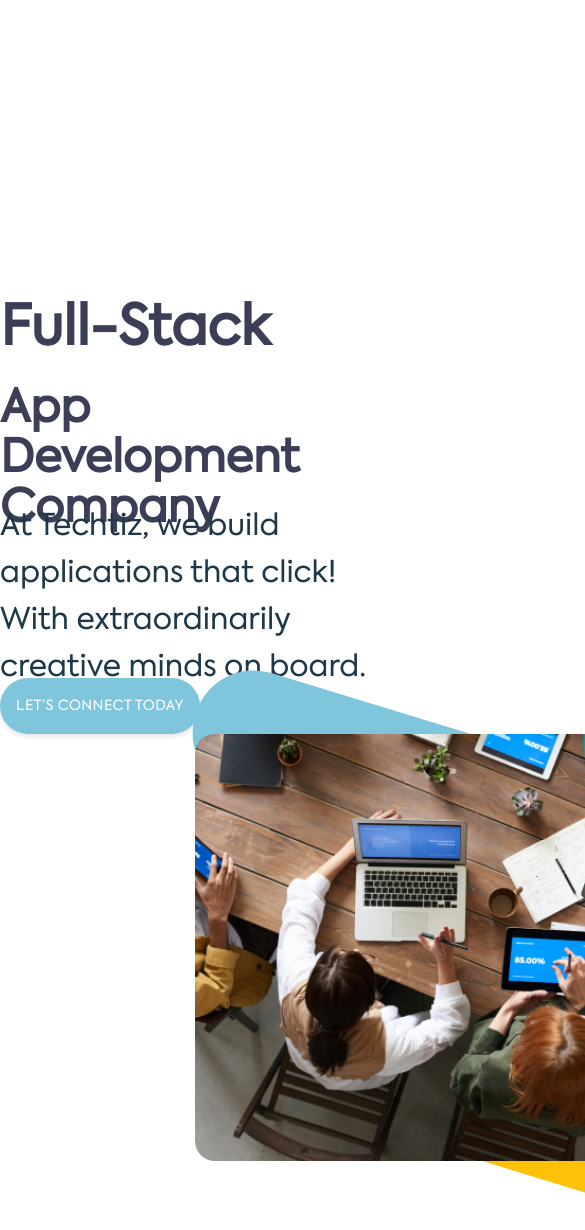
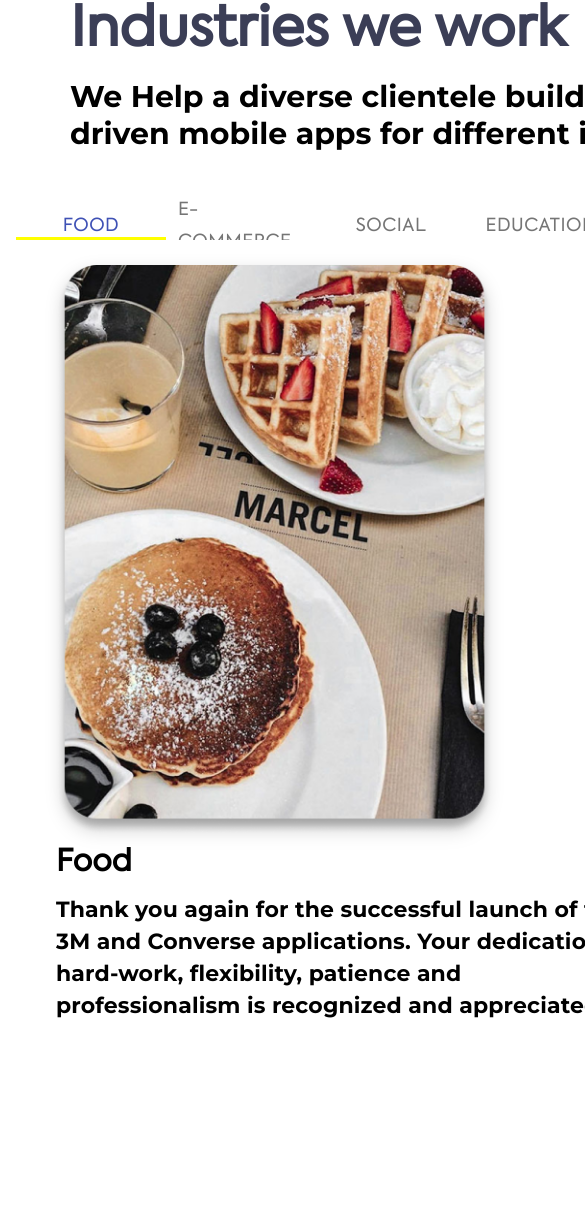
Before and after one commit to mohsinghafoor/techtiz, a React (Create React App) app: page / in a window 390 px wide. Shown: the top 1230 px of the page, 585 px wide, since content can reach past the window. After the commit the page ends 1092 px from the top, so only its background shows below. Built offline with nearby package versions, Linux system fonts and the light colour scheme.

Commit message:
made feedback,process and projects responsive with grids

```diff
--- a/src/App.js
+++ b/src/App.js
@@ -14,14 +14,14 @@
 function App() {
   return (
     <>
+      <Industries />
+      {/* <Header />
       <FullStack />
-      {/* <Header />
-
       <Services />
       <Process />
       <Projects />
-      <Industries />
       <Feedback />
+
       <Pricing /> */}
       {/* <ContactUs />
       <Footer />
--- a/src/components/feedback/index.jsx
+++ b/src/components/feedback/index.jsx
@@ -7,25 +7,21 @@
 
 const useStyles = makeStyles((theme) => ({
   root: {
-    flexGrow: 1,
+    display: "flex",
+    alignItems: "center",
+    flexDirection: "column",
   },
   eclipse: {
     position: "absolute",
     width: 873,
     height: 873,
-    left: 344,
-    top: 3875,
     borderRadius: "30rem",
     border: " 100px solid rgba(127, 198, 220, 0.1)",
     boxSizing: "border-box",
   },
   heading: {
-    position: "absolute",
     width: 852,
-    height: 214,
-    left: 354,
-    top: 3992,
-
+    marginTop: 100,
     fontFamily: "Axiforma",
     fontStyle: "normal",
     fontWeight: 800,
@@ -36,12 +32,8 @@
     color: "#3B3E56",
   },
   subheading: {
-    position: "absolute",
     width: 949,
-    height: 209,
-    left: 306,
-    top: 4159,
-
+    marginTop: 50,
     fontFamily: " Axiforma",
     fontStyle: "normal",
     fontWeight: 300,
@@ -54,93 +46,74 @@
     color: "#777777",
   },
   name: {
-    position: "absolute",
     width: 427,
-    height: 40,
-    left: 567,
-    top: 4300,
-
     fontFamily: "Axiforma",
     fontStyle: "normal",
     fontWeight: 800,
     fontSize: 30,
     lineHeight: "50px",
     textAlign: " center",
-
     color: "#000000",
+    marginTop: 30,
   },
   company: {
-    position: "absolute",
     width: 200,
     height: 40,
-    left: 670,
-    top: 4360,
-
+    marginTop: 20,
     fontFamily: "Montserrat",
     fontStyle: "normal",
     fontWeight: "normal",
     fontSize: 30,
     lineHeight: "37px",
     textAlign: "center",
-
     color: "#1840CF",
   },
   dflex: {
-    position: "absolute",
+    display: "flex",
     width: 550,
+    marginTop: 70,
     height: 141,
-    left: 500,
-    top: 4500,
-
     background: "#FAFCFF",
     boxShadow: "0px 5px 8px rgba(0, 0, 0, 0.1)",
     borderRadius: 25,
   },
   clutchimg: {
-    position: "absolute",
     width: 149,
     height: 40,
-    left: 509,
-    top: 4535,
+    marginTop: 30,
   },
   starbox: {
     display: "flex",
     justifyContent: "space-between",
     width: 160,
-    marginLeft: 170,
-    marginTop: 38,
   },
   star: {
     color: "#FFC107",
   },
   text: {
-    position: "absolute",
     width: 368,
     height: 41,
-    left: 675,
-    top: 4570,
-
     fontFamily: " Montserrat",
     fontStyle: "normal",
     fontWeight: "normal",
     fontSize: 16,
     lineHeight: "20px",
-
+    textDecoration: "none",
     color: "#000000",
   },
   leftarrow: {
     position: "absolute",
-    left: 105,
-    top: 4232,
     color: "black",
+    marginTop: 400,
+    marginLeft: "-40rem",
     fontSize: 40,
     transform: "rotate(-135.12deg)",
   },
   rightarrow: {
     position: "absolute",
-    left: 1395,
-    top: 4232,
     fontSize: 40,
+    marginTop: 400,
+    marginLeft: "40rem",
     transform: "rotate(44deg)",
   },
 }));
@@ -152,17 +125,20 @@
     <Container className={classes.root}>
       <CallMadeIcon className={classes.leftarrow} />
       <Box className={classes.eclipse}></Box>
-      <Typography className={classes.heading}>
+      <Box className={classes.heading}>
         Valuable Feedbacks from our Satisfied Clients
-      </Typography>
-      <Typography className={classes.subheading}>
+      </Box>
+      <Box className={classes.subheading}>
         "They have gone above and beyond to make very tight deadlines and exceed
         my expectations."
-      </Typography>
-      <Typography className={classes.name}>Norbu Snow-Shiva, COO</Typography>
-      <Typography className={classes.company}>World Tree Consulting</Typography>
+      </Box>
+      <Box className={classes.name}>Norbu Snow-Shiva, COO</Box>
+      <Box className={classes.company}>World Tree Consulting</Box>
       <a href="https://clutch.co/profile/techtiz-0#reviews">
+        {" "}
         <Box className={classes.dflex}>
+          <img src={clutch} alt="" className={classes.clutchimg} />
+          <Box style={{ marginTop: 40, marginLeft: 10 }}>
             <Box className={classes.starbox}>
               <StarIcon className={classes.star} />
               <StarIcon className={classes.star} />
@@ -170,13 +146,12 @@
               <StarIcon className={classes.star} />
               <StarIcon className={classes.star} />
             </Box>
-        </Box>
-        <img src={clutch} alt="" className={classes.clutchimg} />
-
-        <Typography className={classes.text}>
+            <Box className={classes.text}>
               Rated 5.0/5.0 for web development, mobile development and design
               services
-        </Typography>
+            </Box>
+          </Box>
+        </Box>
       </a>
       <CallMadeIcon className={classes.rightarrow} />
     </Container>
--- a/src/components/industries/ecommerce.jsx
+++ b/src/components/industries/ecommerce.jsx
@@ -1,6 +1,6 @@
 import React from "react";
 import { makeStyles } from "@material-ui/core/styles";
-import { Container, Typography } from "@material-ui/core";
+import { Container, Typography, Box } from "@material-ui/core";
 import ecommerce from "../../assets/ecommercimg.png";
 
 const useStyles = makeStyles((theme) => ({
@@ -8,7 +8,6 @@
     flexGrow: 1,
   },
   img: {
-    position: "absolute",
     width: 437,
     height: 571,
     left: 170,
@@ -17,7 +16,6 @@
     borderRadius: 34,
   },
   heading: {
-    position: "absolute",
     display: "flex",
     maxWidth: 729,
     height: 52,
@@ -34,7 +32,6 @@
     color: "#000000",
   },
   subheading: {
-    position: "absolute",
     display: "flex",
     maxWidth: 584,
     height: 174,
@@ -58,12 +55,12 @@
   return (
     <Container className={classes.root}>
       <img src={ecommerce} alt="" className={classes.img} />
-      <Typography className={classes.heading}>FoE-Commerce </Typography>
-      <Typography className={classes.subheading}>
+      <Box className={classes.heading}>FoE-Commerce </Box>
+      <Box className={classes.subheading}>
         Thank you again for the successful launch of the 3M and Converse
         applications. Your dedication, hard-work, flexibility, patience and
         professionalism is recognized and appreciated.
-      </Typography>
+      </Box>
     </Container>
   );
 }
--- a/src/components/industries/education.jsx
+++ b/src/components/industries/education.jsx
@@ -1,6 +1,6 @@
 import React from "react";
 import { makeStyles } from "@material-ui/core/styles";
-import { Container, Typography } from "@material-ui/core";
+import { Container, Typography, Box } from "@material-ui/core";
 import education from "../../assets/education.png";
 
 const useStyles = makeStyles((theme) => ({
@@ -8,22 +8,14 @@
     flexGrow: 1,
   },
   img: {
-    position: "absolute",
     width: 437,
     height: 571,
-    left: 170,
-    top: 3220,
-
     borderRadius: 34,
   },
   heading: {
-    position: "absolute",
     display: "flex",
     maxWidth: 729,
     height: 52,
-    left: 674,
-    top: 3547,
-
     fontFamily: "Axiforma",
     fontStyle: "normal",
     fontWeight: 800,
@@ -34,7 +26,6 @@
     color: "#000000",
   },
   subheading: {
-    position: "absolute",
     display: "flex",
     maxWidth: 584,
     height: 174,
@@ -58,12 +49,12 @@
   return (
     <Container className={classes.root}>
       <img src={education} alt="" className={classes.img} />
-      <Typography className={classes.heading}>Education </Typography>
-      <Typography className={classes.subheading}>
+      <Box className={classes.heading}>Education </Box>
+      <Box className={classes.subheading}>
         Thank you again for the successful launch of the 3M and Converse
         applications. Your dedication, hard-work, flexibility, patience and
         professionalism is recognized and appreciated.
-      </Typography>
+      </Box>
     </Container>
   );
 }
--- a/src/components/industries/food.jsx
+++ b/src/components/industries/food.jsx
@@ -1,6 +1,6 @@
 import React from "react";
 import { makeStyles } from "@material-ui/core/styles";
-import { Container, Typography } from "@material-ui/core";
+import { Container, Typography, Box } from "@material-ui/core";
 import food from "../../assets/food.png";
 
 const useStyles = makeStyles((theme) => ({
@@ -8,7 +8,6 @@
     flexGrow: 1,
   },
   foodimg: {
-    position: "absolute",
     width: 437,
     height: 571,
     left: 170,
@@ -17,7 +16,6 @@
     borderRadius: 34,
   },
   foodheading: {
-    position: "absolute",
     display: "flex",
     maxWidth: 729,
     height: 52,
@@ -34,7 +32,6 @@
     color: "#000000",
   },
   foodsubheading: {
-    position: "absolute",
     display: "flex",
     maxWidth: 584,
     height: 174,
@@ -58,12 +55,12 @@
   return (
     <Container className={classes.root}>
       <img src={food} alt="" className={classes.foodimg} />
-      <Typography className={classes.foodheading}>Food </Typography>
-      <Typography className={classes.foodsubheading}>
+      <Box className={classes.foodheading}>Food </Box>
+      <Box className={classes.foodsubheading}>
         Thank you again for the successful launch of the 3M and Converse
         applications. Your dedication, hard-work, flexibility, patience and
         professionalism is recognized and appreciated.
-      </Typography>
+      </Box>
     </Container>
   );
 }
--- a/src/components/industries/index.jsx
+++ b/src/components/industries/index.jsx
@@ -1,44 +1,34 @@
 import React from "react";
 import { makeStyles } from "@material-ui/core/styles";
-import { Container, Typography, Box } from "@material-ui/core";
-import food from "../../assets/food.png";
+import { Box, Grid } from "@material-ui/core";
 import IndustriesTab from "./tab";
 
 const useStyles = makeStyles((theme) => ({
   root: {
-    flexGrow: 1,
+    display: "flex",
+    flexDirection: "column",
   },
   foodimg: {
-    position: "absolute",
     width: 437,
     height: 571,
-    left: 170,
-    top: 3220,
     filter: "drop-shadow(0px 8px 9px rgba(0, 0, 0, 0.21))",
     borderRadius: 34,
   },
   heading: {
-    position: "absolute",
     width: 546,
     height: 78,
-    left: 674,
-    top: 3250,
-
     fontFamily: "Axiforma",
     fontStyle: "normal",
     fontWeight: 800,
     fontSize: 55,
     lineHeight: "64px",
-
+    marginLeft: 70,
     color: "#3B3E56",
   },
   subheading: {
-    position: "absolute",
+    marginLeft: 70,
     width: 676,
     height: 110,
-    left: 674,
-    top: 3335,
-
     fontFamily: "Montserrat",
     fontStyle: "normal",
     fontWeight: "normal",
@@ -48,14 +38,11 @@
     color: "#000000",
   },
   dflex: {
-    position: "absolute",
     display: "flex",
     justifyContent: "space-between",
     alignItems: "center",
     width: 729,
     height: 52,
-    left: 674,
-    top: 3482,
   },
   content: {
     fontFamily: "Axiforma",
@@ -68,28 +55,21 @@
 
     color: "black",
   },
-  line: {
-    position: "absolute",
-    width: 59,
-    height: 2,
-    left: 674,
-    top: 3527,
-
-    background: "#FFC107",
-  },
 }));
 
 export default function Industries() {
   const classes = useStyles();
 
   return (
-    <Container className={classes.root}>
-      <Typography className={classes.heading}>Industries we work</Typography>
-      <Typography className={classes.subheading}>
-        We Help a diverse clientele build result-driven mobile apps for
-        different industries
-      </Typography>
-      <IndustriesTab />
-    </Container>
+    <Grid className={classes.root} container>
+      <Grid item lg={6}>
+        <Box className={classes.heading}>Industries we work</Box>
+        <Box className={classes.subheading}>
+          We Help a diverse clientele build result-driven mobile apps for
+          different industries
+        </Box>
+        <IndustriesTab />
+      </Grid>
+    </Grid>
   );
 }
--- a/src/components/industries/market.jsx
+++ b/src/components/industries/market.jsx
@@ -1,6 +1,6 @@
 import React from "react";
 import { makeStyles } from "@material-ui/core/styles";
-import { Container, Typography } from "@material-ui/core";
+import { Container, Typography, Box } from "@material-ui/core";
 import market from "../../assets/market.png";
 
 const useStyles = makeStyles((theme) => ({
@@ -8,21 +8,15 @@
     flexGrow: 1,
   },
   img: {
-    position: "absolute",
     width: 437,
     height: 571,
-    left: 170,
-    top: 3220,
 
     borderRadius: 34,
   },
   heading: {
-    position: "absolute",
     display: "flex",
     maxWidth: 729,
     height: 52,
-    left: 674,
-    top: 3547,
 
     fontFamily: "Axiforma",
     fontStyle: "normal",
@@ -34,7 +28,6 @@
     color: "#000000",
   },
   subheading: {
-    position: "absolute",
     display: "flex",
     maxWidth: 584,
     height: 174,
@@ -58,12 +51,12 @@
   return (
     <Container className={classes.root}>
       <img src={market} alt="" className={classes.img} />
-      <Typography className={classes.heading}>Marketplace </Typography>
-      <Typography className={classes.subheading}>
+      <Box className={classes.heading}>Marketplace </Box>
+      <Box className={classes.subheading}>
         Thank you again for the successful launch of the 3M and Converse
         applications. Your dedication, hard-work, flexibility, patience and
         professionalism is recognized and appreciated.
-      </Typography>
+      </Box>
     </Container>
   );
 }
--- a/src/components/industries/social.jsx
+++ b/src/components/industries/social.jsx
@@ -1,6 +1,6 @@
 import React from "react";
 import { makeStyles } from "@material-ui/core/styles";
-import { Container, Typography } from "@material-ui/core";
+import { Container, Box } from "@material-ui/core";
 import socail from "../../assets/social.png";
 
 const useStyles = makeStyles((theme) => ({
@@ -8,22 +8,15 @@
     flexGrow: 1,
   },
   img: {
-    position: "absolute",
     width: 437,
     height: 571,
-    left: 170,
-    top: 3220,
-
+    position: "absolute",
     borderRadius: 34,
   },
   heading: {
-    position: "absolute",
     display: "flex",
     maxWidth: 729,
     height: 52,
-    left: 674,
-    top: 3547,
-
     fontFamily: "Axiforma",
     fontStyle: "normal",
     fontWeight: 800,
@@ -34,13 +27,9 @@
     color: "#000000",
   },
   subheading: {
-    position: "absolute",
     display: "flex",
     maxWidth: 584,
     height: 174,
-    left: 676,
-    top: 3600,
-
     fontFamily: "Montserrat",
     fontStyle: "normal",
     fontWeight: "normal",
@@ -58,12 +47,12 @@
   return (
     <Container className={classes.root}>
       <img src={socail} alt="" className={classes.img} />
-      <Typography className={classes.heading}>Social </Typography>
-      <Typography className={classes.subheading}>
+      <Box className={classes.heading}>Social </Box>
+      <Box className={classes.subheading}>
         Thank you again for the successful launch of the 3M and Converse
         applications. Your dedication, hard-work, flexibility, patience and
         professionalism is recognized and appreciated.
-      </Typography>
+      </Box>
     </Container>
   );
 }
--- a/src/components/industries/tab.jsx
+++ b/src/components/industries/tab.jsx
@@ -41,10 +41,8 @@
 const useStyles = makeStyles((theme) => ({
   root: {
     backgroundColor: theme.palette.background.paper,
-    marginTop: 981,
   },
   parent: {
-    position: "absolute",
     width: 750,
     height: 52,
     left: 670,
@@ -61,9 +59,6 @@
     fontSize: 18,
     textAlign: "left",
     lineHeight: "32px",
-  },
-  yettocome: {
-    marginLeft: 500,
   },
 }));
 export default function IndustriesTab() {
--- a/src/components/process/index.jsx
+++ b/src/components/process/index.jsx
@@ -1,20 +1,18 @@
 import React from "react";
 import { makeStyles } from "@material-ui/core/styles";
-import { Container, Typography, Box } from "@material-ui/core";
+import { Container, Box } from "@material-ui/core";
 import idea from "../../assets/idea.png";
 
 const useStyles = makeStyles((theme) => ({
   root: {
-    flexGrow: 1,
+    display: "flex",
+    flexDirection: "column",
+    alignItems: "center",
   },
   heading: {
-    position: "absolute",
     display: "flex",
     maxWidth: 616,
     height: 49,
-    left: 510,
-    top: 1772,
-
     fontFamily: "Axiforma",
     fontStyle: "normal",
     fontWeight: 800,
@@ -24,48 +22,30 @@
     color: " #3B3E56",
   },
   subheading: {
-    position: "absolute",
     display: "flex",
     maxWidth: 778,
     height: 30,
-    left: 400,
-    top: 1858,
-
+    marginTop: 30,
     fontFamily: "Axiforma",
     fontStyle: "normal",
     fontWeight: 300,
     fontSize: 22,
     lineHeight: "35px",
-
     color: " #000000",
   },
   leftcircle: {
-    position: "absolute",
     width: 245,
     height: 245,
-    left: -160,
-    top: 2200.01,
+    marginTop: "-10rem",
+    marginLeft: "-90rem",
     borderRadius: "20rem",
     background: "rgba(202, 84, 81, 0.1)",
     transform: "matrix(0.95, 0.31, 0.31, -0.95, 0, 0)",
   },
-  //   rightcircle: {
-  //     position: "absolute",
-  //     width: 242,
-  //     height: 242,
-  //     // left: 1160,
-  //     left: 1200,
-  //     top: 1796,
-  //     borderRadius: "20rem",
-  //     background: "rgba(249, 196, 103, 0.1)",
-  //   },
   img: {
-    position: "absolute",
     width: 1135,
     height: 422,
-    left: 210,
-
-    top: 1921,
+    marginTop: 50,
   },
 }));
 
@@ -74,15 +54,13 @@
 
   return (
     <Container className={classes.root}>
-      <Typography className={classes.heading}>
-        Our development process
-      </Typography>
-      <Typography className={classes.subheading}>
+      <Box className={classes.heading}>Our development process</Box>
+      <Box className={classes.subheading}>
         We Bring the Startup Approach to innovation in Companies of all Sizes
-      </Typography>
+      </Box>
+      <img src={idea} className={classes.img} alt="" />
+      <Box className={classes.rightcircle}></Box>
       <Box className={classes.leftcircle}></Box>
-      {/* <Box className={classes.rightcircle}></Box> */}
-      <img src={idea} className={classes.img} alt="" />
     </Container>
   );
 }
--- a/src/components/projects/index.jsx
+++ b/src/components/projects/index.jsx
@@ -1,6 +1,6 @@
 import React from "react";
 import { makeStyles } from "@material-ui/core/styles";
-import { Container, Typography, Box } from "@material-ui/core";
+import { Grid, Box } from "@material-ui/core";
 import flutter from "../../assets/flutter.png";
 import android from "../../assets/android.png";
 import qrat from "../../assets/qrat.png";
@@ -9,32 +9,24 @@
 
 const useStyles = makeStyles((theme) => ({
   root: {
-    flexGrow: 1,
+    display: "flex",
+    justifyContent: "center",
   },
   heading: {
-    position: "absolute",
     display: "flex",
     maxWidth: 492,
-    height: 150,
-    left: 170,
-    top: 2472,
-
     fontFamily: "Axiforma",
     fontStyle: "normal",
     fontWeight: 800,
     fontSize: 55,
     lineHeight: "64px",
-
     color: "#3B3E56",
   },
   subheading: {
-    position: "absolute",
     display: "flex",
     maxWidth: 542,
-    height: 110,
-    left: 170,
-    top: 2645,
-
+    height: 70,
+    marginTop: 20,
     fontFamily: "Axiforma",
     fontStyle: "normal",
     fontWeight: 800,
@@ -44,13 +36,9 @@
     color: "#000000",
   },
   text: {
-    position: "absolute",
     display: "flex",
     maxWidth: 584,
     height: 174,
-    left: 170,
-    top: 2717,
-
     fontFamily: "Axiforma",
     fontStyle: "normal",
     fontWeight: 300,
@@ -61,25 +49,17 @@
     color: "#000000",
   },
   androidimg: {
-    position: "absolute",
     width: 50.56,
     height: 60.82,
-    left: 170,
-    top: 2875,
   },
   flutterimg: {
-    position: "absolute",
     width: 60.08,
     height: 60.82,
     left: 284,
-    top: 2877,
   },
   androidtext: {
-    position: "absolute",
     width: 80.6,
     height: 13.19,
-    left: 170,
-    top: 2950.8,
 
     fontFamily: "Axiforma",
     fontStyle: "normal",
@@ -90,12 +70,8 @@
     color: "#000000",
   },
   fluttertext: {
-    position: "absolute",
     width: 66.68,
     height: 13.19,
-    left: 287.72,
-    top: 2953.94,
-
     fontFamily: "Axiforma",
     fontStyle: "normal",
     fontWeight: 800,
@@ -108,62 +84,60 @@
     position: "absolute",
     width: 242,
     height: 524,
-    left: 969,
-    top: 2459,
+
     borderRadius: 28,
   },
   mobileback: {
-    position: "absolute",
     width: 222,
     height: 485,
-    left: 1116,
-    top: 2494,
+    position: "absolute",
     borderRadius: 30,
+    marginLeft: 170,
   },
   circle: {
-    position: "absolute",
     width: 178,
     height: 173,
-    left: 851,
-    top: 2478,
+    position: "absolute",
     borderRadius: "20rem",
     background: "#FFFFFF",
     boxShadow: "5px 4px 8px -2px rgba(0, 0, 0, 0.25)",
+    marginLeft: "-6rem",
+    marginTop: 20,
   },
   qrat: {
-    position: "absolute",
     width: 160,
     height: 161,
-    left: 860,
-    top: 2484,
-    borderRadius: "15rem",
+    position: "absolute",
+    borderRadius: "10rem",
+    marginLeft: -85,
+    marginTop: 25,
   },
   yellowdot: {
-    position: "absolute",
     width: 26,
     height: 26,
-    left: 688,
-    top: 3042,
+    position: "absolute",
     borderRadius: "20rem",
     background: "#FFC560",
+    marginTop: "40rem",
+    marginLeft: -300,
   },
   graydot1: {
-    position: "absolute",
     width: 26,
     height: 26,
-    left: 740,
-    top: 3042,
+    position: "absolute",
     borderRadius: "20rem",
     background: "#C4C4C4",
+    marginTop: "40rem",
+    marginLeft: -250,
   },
   graydot2: {
-    position: "absolute",
     width: 26,
     height: 26,
-    left: 790,
-    top: 3042,
+    position: "absolute",
     borderRadius: "20rem",
     background: "#C4C4C4",
+    marginTop: "40rem",
+    marginLeft: -200,
   },
 }));
 
@@ -171,22 +145,33 @@
   const classes = useStyles();
 
   return (
-    <Container className={classes.root}>
-      <Typography className={classes.heading}>
-        Recent Projects Include
-      </Typography>
-      <Typography className={classes.subheading}>
-        Packing has never been easier.
-      </Typography>
-      <Typography className={classes.text}>
+    <Grid className={classes.root} container>
+      <Grid item lg={6}>
+        <Box className={classes.heading}>Recent Projects Include</Box>
+        <Box className={classes.subheading}>Packing has never been easier.</Box>
+        <Box className={classes.text}>
           Thank you again for the successful launch of the 3M and Converse
           applications. Your dedication, hard-work, flexibility, patience and
           professionalism is recognized and appreciated.
-      </Typography>
+        </Box>
+        <Box
+          style={{
+            display: "flex",
+            justifyContent: "space-between",
+            width: 170,
+          }}
+        >
+          <Box>
             <img src={android} alt="" className={classes.androidimg} />
+            <Box className={classes.androidtext}>Android</Box>
+          </Box>
+          <Box>
             <img src={flutter} alt="" className={classes.flutterimg} />
-      <Typography className={classes.androidtext}>Android</Typography>
-      <Typography className={classes.fluttertext}>Flutter</Typography>
+            <Box className={classes.fluttertext}>Flutter</Box>
+          </Box>
+        </Box>
+      </Grid>
+      <Grid item lg={4}>
         <img src={mobilefront} alt="" className={classes.mobilefront} />
         <img src={mobileback} alt="" className={classes.mobileback} />
         <Box className={classes.circle}></Box>
@@ -194,6 +179,7 @@
         <Box className={classes.yellowdot}></Box>
         <Box className={classes.graydot1}></Box>
         <Box className={classes.graydot2}></Box>
-    </Container>
+      </Grid>
+    </Grid>
   );
 }
```
Lines whose indentation alone changed are shown as unchanged.
